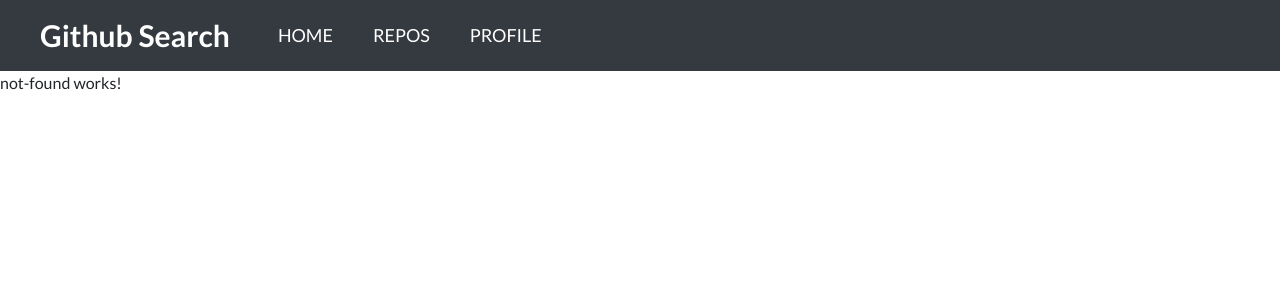
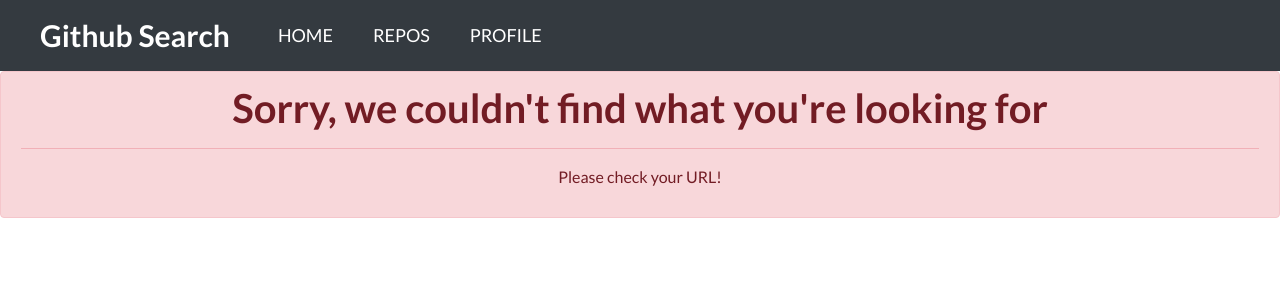
Before and after one commit to Victorteka/Github-Search, an Angular app: page /userg in a window 1280 px wide. Shown: the top 300 px of the page. Built offline with nearby package versions, Linux system fonts and the light colour scheme.

Commit message:
Add 404 error page

```diff
--- a/src/app/components/not-found/not-found.component.html
+++ b/src/app/components/not-found/not-found.component.html
@@ -1 +1,7 @@
-<p>not-found works!</p>
+<div class="alert alert-danger" role="alert">
+  <h1 class="text-center">
+    <b>Sorry, we couldn't find what you're looking for</b>
+  </h1>
+  <hr />
+  <p class="text-center">Please check your URL!</p>
+</div>
```
